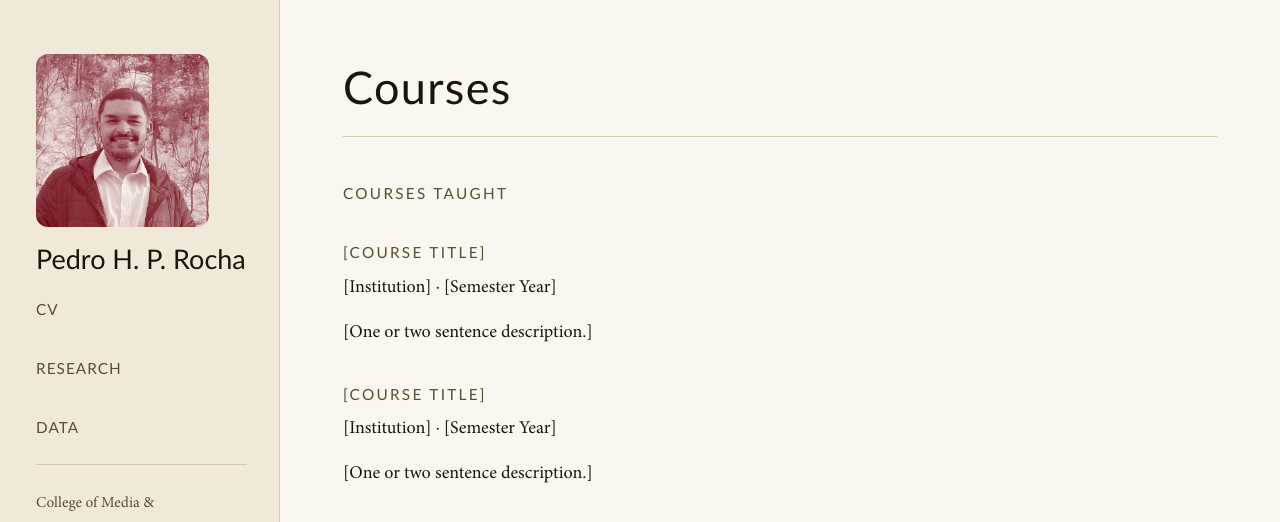
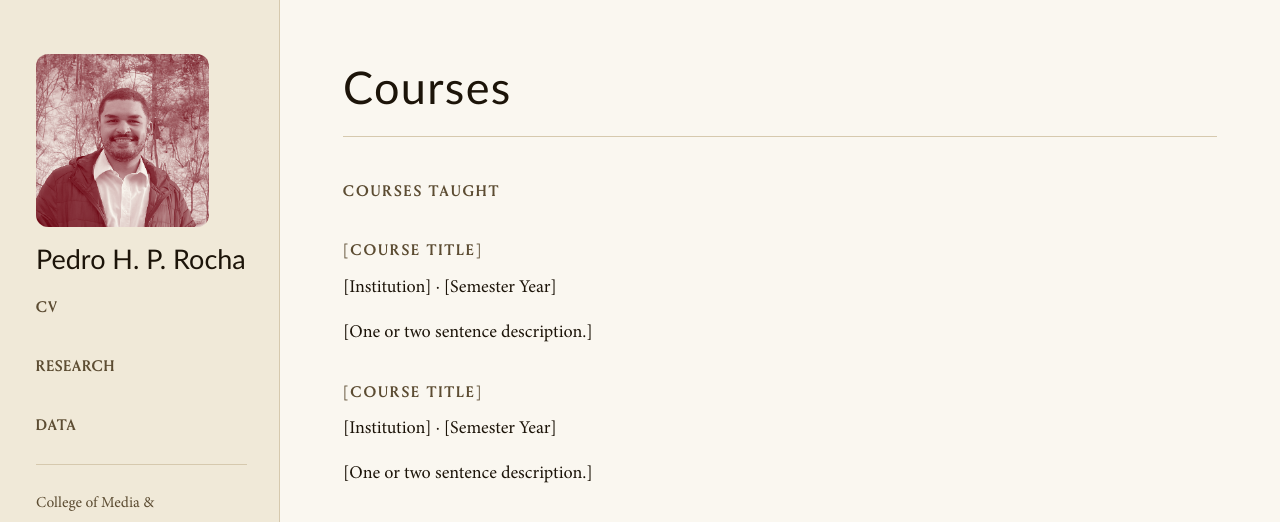
Before and after one commit to pedrohprocha/pedrohprocha.github.io, a Jekyll site: the page built from pages/courses.md, in a window 1280 px wide. Shown: the top 522 px of the page. Built offline with Jekyll 4.4.1, drawn with Linux system fonts in a browser that asks for light colours; some web fonts are replaced.

Commit message:
Set sidebar nav links and section headings to Louize Display Bold
Co-Authored-By: Claude Sonnet 4.6 <noreply@anthropic.com>

```diff
--- a/assets/css/main.css
+++ b/assets/css/main.css
@@ -72,6 +72,18 @@
     font-family: "Louize Display";
     src: url("/assets/fonts/LouizeDisplay-MediumItalic.otf") format("opentype");
     font-weight: 500;
+    font-style: italic;
+}
+@font-face {
+    font-family: "Louize Display";
+    src: url("/assets/fonts/LouizeDisplay-Bold.otf") format("opentype");
+    font-weight: 700;
+    font-style: normal;
+}
+@font-face {
+    font-family: "Louize Display";
+    src: url("/assets/fonts/LouizeDisplay-BoldItalic.otf") format("opentype");
+    font-weight: 700;
     font-style: italic;
 }
 
@@ -406,7 +418,7 @@ h3 {
 .sidebar nav a {
     font-size: 0.85rem;
     font-family: var(--font-heading);
-    font-weight: normal;
+    font-weight: 700;
     text-transform: uppercase;
     letter-spacing: 0.07em;
     color: var(--nav);
@@ -446,7 +458,7 @@ h3 {
 .main-content h2 {
     font-family: var(--font-heading);
     font-size: 0.85rem;
-    font-weight: normal;
+    font-weight: 700;
     letter-spacing: 0.15em;
     text-transform: uppercase;
     color: var(--muted);
@@ -455,7 +467,7 @@ h3 {
 .main-content h3 {
     font-family: var(--font-heading);
     font-size: 0.85rem;
-    font-weight: normal;
+    font-weight: 700;
     letter-spacing: 0.15em;
     text-transform: uppercase;
     color: var(--muted);
```
Also changed, not shown: assets/fonts/LouizeDisplay-Bold.otf (added), assets/fonts/LouizeDisplay-BoldItalic.otf (added).
